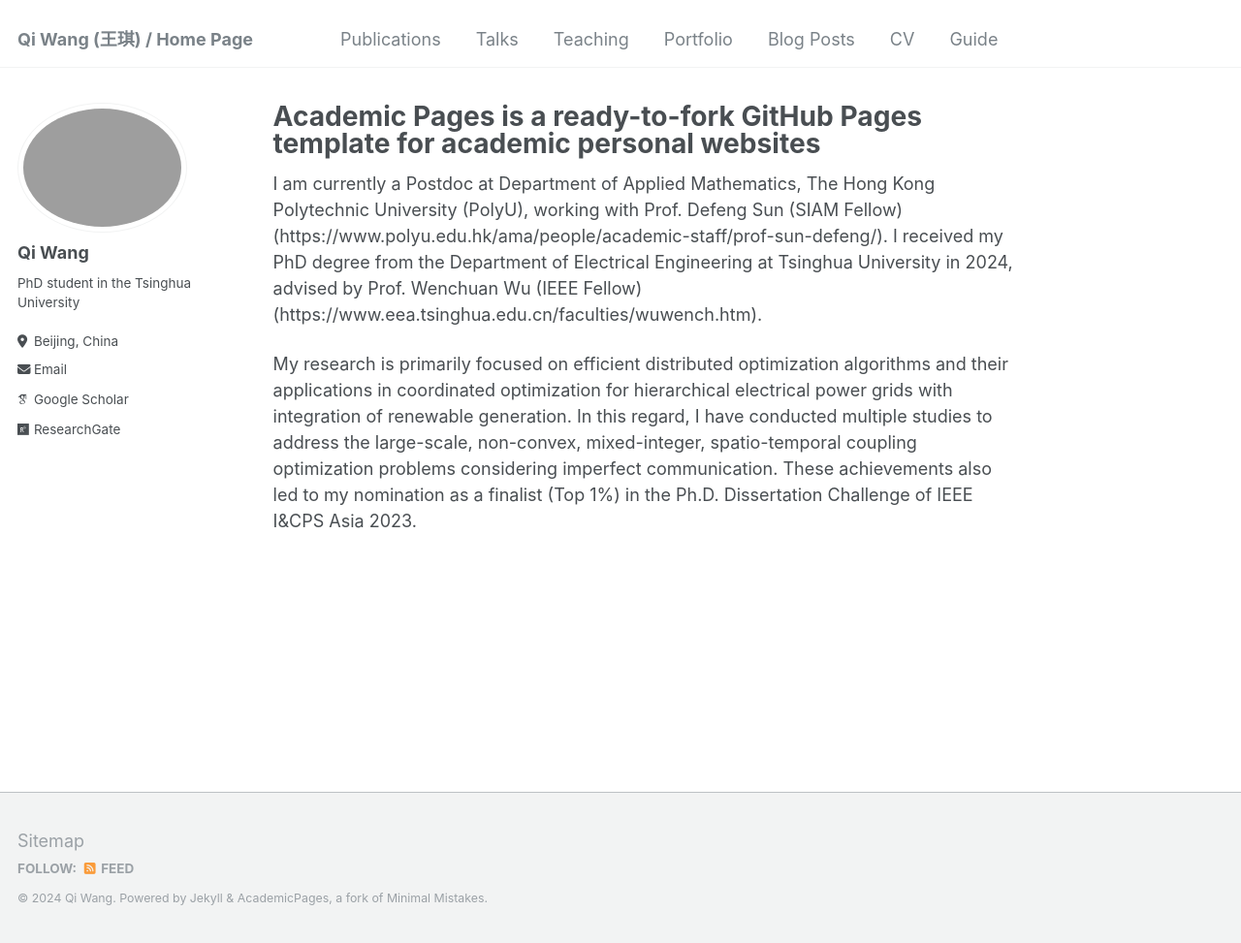
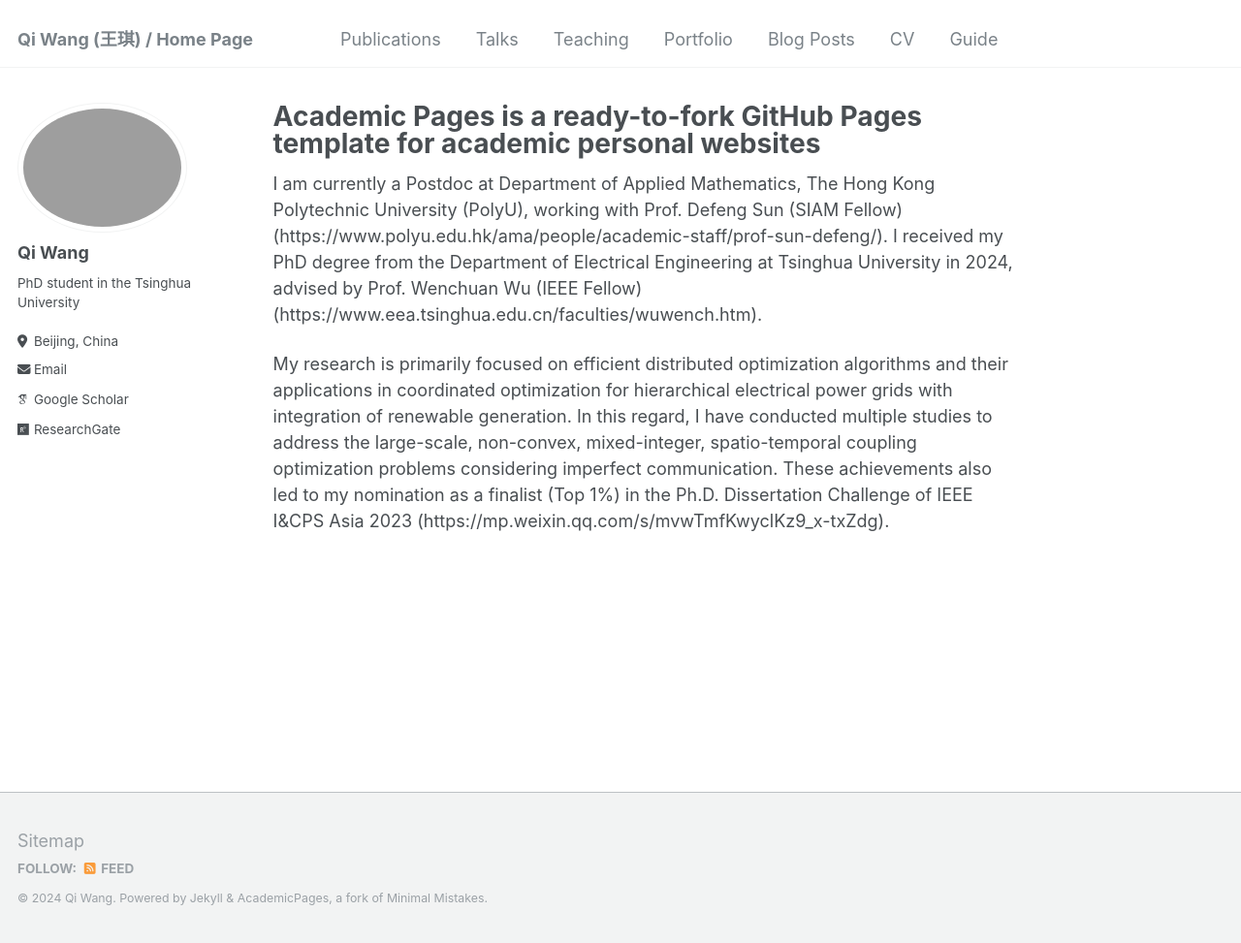
Before and after one commit to lalajiayou/WangQi_THU.github.io, a Jekyll site: the page built from _pages/about.md, in a window 1280 px wide and 973 px high. Shown: the whole window at 97% size. Built offline with Jekyll 4.4.1, drawn with Linux system fonts in a browser that asks for light colours; some web fonts are replaced; part of the change alters nothing that is shown.

Commit message:
Update about.md

```diff
--- a/_pages/about.md
+++ b/_pages/about.md
@@ -9,4 +9,4 @@ redirect_from:
 
 I am currently a Postdoc at Department of Applied Mathematics, The Hong Kong Polytechnic University (PolyU), working with Prof. Defeng Sun (SIAM Fellow) (https://www.polyu.edu.hk/ama/people/academic-staff/prof-sun-defeng/). I received my PhD degree from the Department of Electrical Engineering at Tsinghua University in 2024, advised by Prof. Wenchuan Wu (IEEE Fellow) (https://www.eea.tsinghua.edu.cn/faculties/wuwench.htm).
 
-My research is primarily focused on efficient distributed optimization algorithms and their applications in coordinated optimization for hierarchical electrical power grids with integration of renewable generation. In this regard, I have conducted multiple studies to address the large-scale, non-convex, mixed-integer, spatio-temporal coupling optimization problems considering imperfect communication. These achievements also led to my nomination as a finalist (Top 1%) in the Ph.D. Dissertation Challenge of IEEE I&CPS Asia 2023.
+My research is primarily focused on efficient distributed optimization algorithms and their applications in coordinated optimization for hierarchical electrical power grids with integration of renewable generation. In this regard, I have conducted multiple studies to address the large-scale, non-convex, mixed-integer, spatio-temporal coupling optimization problems considering imperfect communication. These achievements also led to my nomination as a finalist (Top 1%) in the Ph.D. Dissertation Challenge of IEEE I&CPS Asia 2023 (https://mp.weixin.qq.com/s/mvwTmfKwyclKz9_x-txZdg).
```
